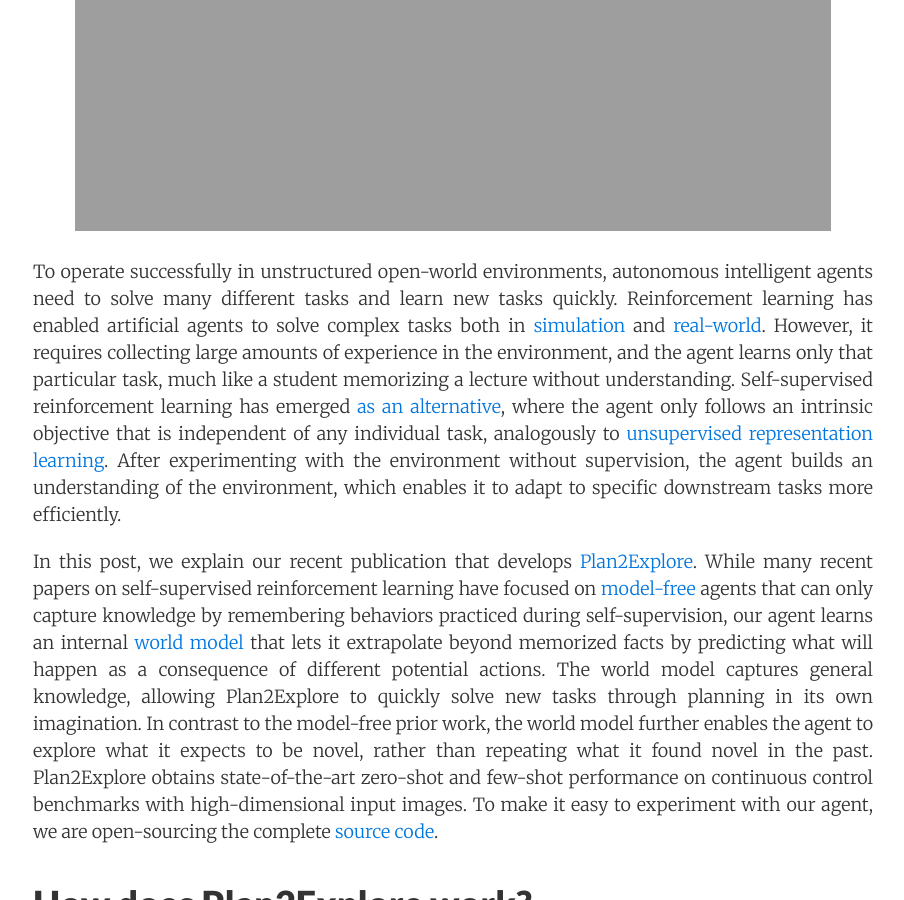
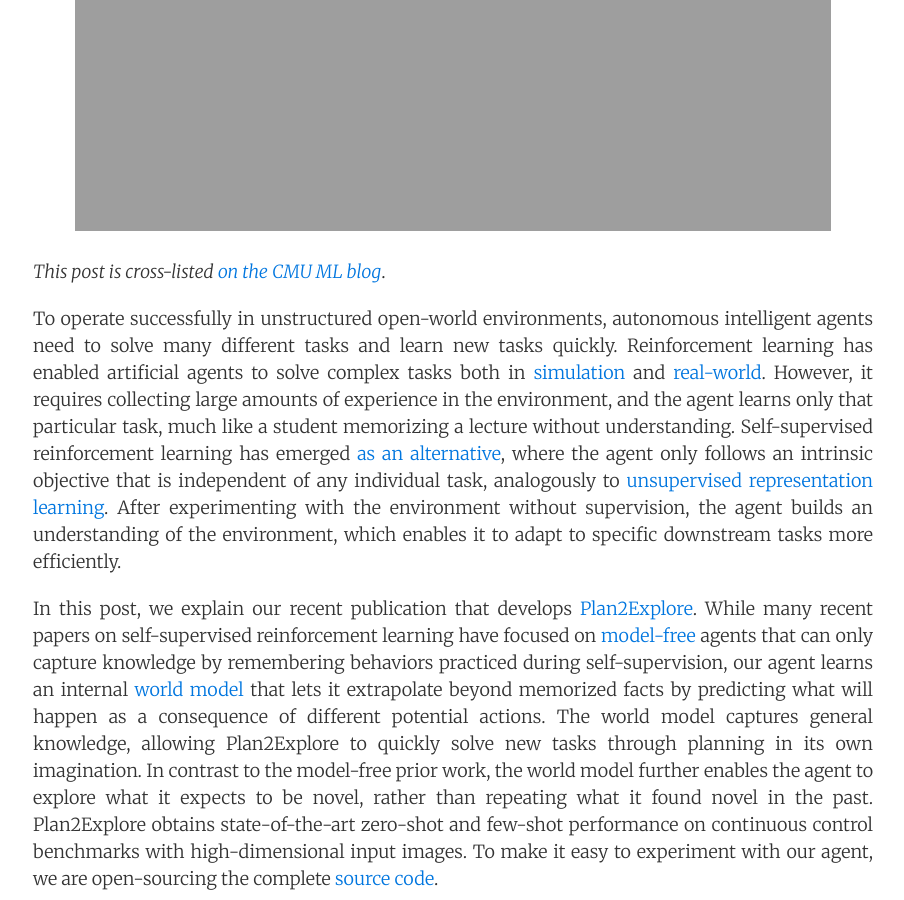
Before and after one commit to bairblog/bairblog.github.io, a Jekyll site: the page built from _posts/2020-10-06-plan2explore.md, in a window 1280 px wide and 900 px high, scrolled down 856 px. Shown: the whole window, without its empty margins (187-1091 px from the left). Built offline with Jekyll 4.4.1, drawn with Linux system fonts in a browser that asks for light colours; nearby versions of some CDN libraries; formulas are drawn with MathJax 3; comment, search, counter and statistics services are not loaded.

Commit message:
add cross list

```diff
--- a/_posts/2020-10-06-plan2explore.md
+++ b/_posts/2020-10-06-plan2explore.md
@@ -17,6 +17,8 @@
 <img src="https://bair.berkeley.edu/static/blog/plan2explore/figure1_teaser.gif" height="" width="90%">
 <br />
 </p>
+
+*This post is cross-listed [on the CMU ML blog][1]*.
 
 To operate successfully in unstructured open-world environments, autonomous intelligent agents need to solve many different tasks and learn new tasks quickly. Reinforcement learning has enabled artificial agents to solve complex tasks both in <a href="https://deepmind.com/research/case-studies/alphago-the-story-so-far">simulation</a> and <a href="https://ai.googleblog.com/2018/06/scalable-deep-reinforcement-learning.html"> real-world</a>. However, it requires collecting large amounts of experience in the environment, and the agent learns only that particular task, much like a student memorizing a lecture without understanding. Self-supervised reinforcement learning has emerged <a href="https://pathak22.github.io/noreward-rl/">as</a> <a href="https://arxiv.org/abs/1903.03698">an</a> <a href="https://arxiv.org/abs/1907.01657">alternative</a>, where the agent only follows an intrinsic objective that is independent of any individual task, analogously to <a href=" https://www.youtube.com/watch?v=SaJL4SLfrcY&ab_channel=InriaChannel">unsupervised representation learning</a>. After experimenting with the environment without supervision, the agent builds an understanding of the environment, which enables it to adapt to specific downstream tasks more efficiently.
 
@@ -191,3 +193,6 @@
   Ramanan Sekar\*, Oleh Rybkin\*, Kostas Daniilidis, Pieter Abbeel, Danijar Hafner, Deepak Pathak<br>
   Thirty-seventh International Conference Machine Learning (ICML), 2020.<br>
   <a href="https://arxiv.org/abs/2005.05960">arXiv</a>, <a href="https://ramanans1.github.io/plan2explore/">Project Website</a>
+
+
+[1]:https://blog.ml.cmu.edu/2020/10/06/plan2explore/
```
